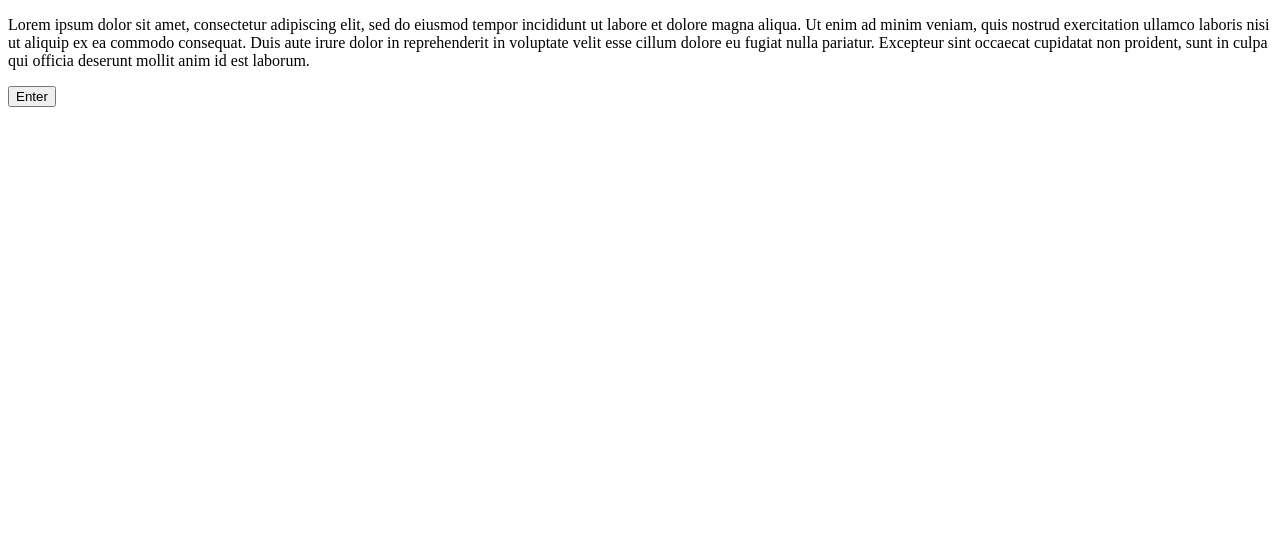
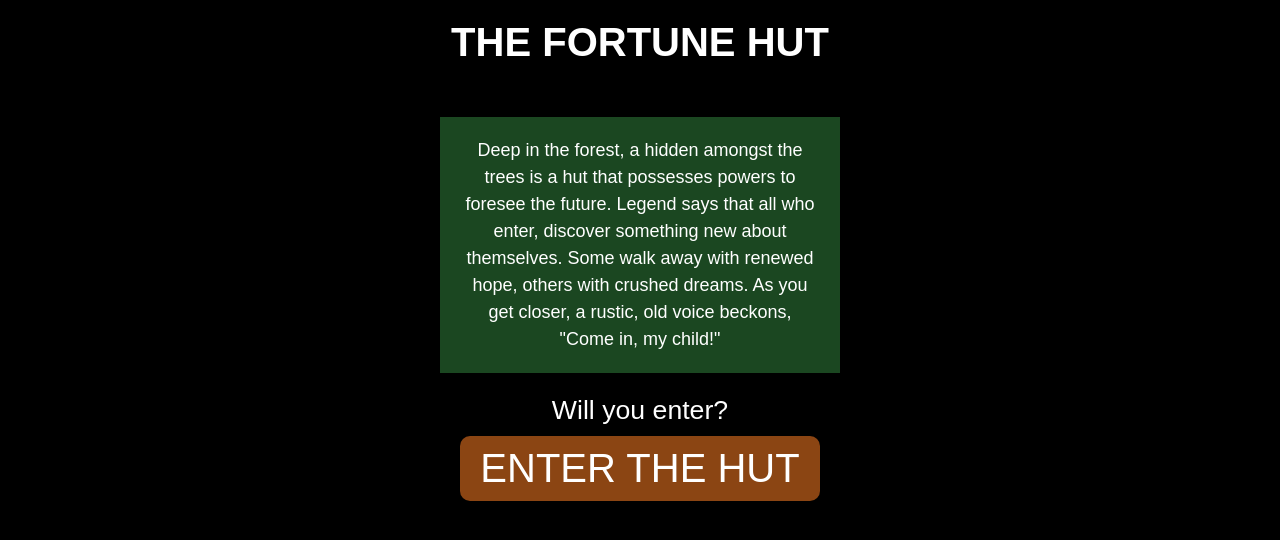
Before and after one commit to pandawarlord/cse110-sp23-group4, a plain HTML site: page source/prototyping/landing-prototype.html in a window 1280 px wide. Drawn offline with Linux system fonts and the light colour scheme.

Commit message:
Basic layout and design for landing page

```diff
--- a/source/prototyping/landing-prototype.html
+++ b/source/prototyping/landing-prototype.html
@@ -2,9 +2,26 @@
 <html>
   <head>
     <title>This is the landing prototype</title>
+    <link rel="stylesheet" type="text/css" href="landing-style.css">
   </head>
+
+  <header>
+    <h1> THE FORTUNE HUT</h1>
+  </header>
+
   <body>
-    <p>Lorem ipsum dolor sit amet, consectetur adipiscing elit, sed do eiusmod tempor incididunt ut labore et dolore magna aliqua. Ut enim ad minim veniam, quis nostrud exercitation ullamco laboris nisi ut aliquip ex ea commodo consequat. Duis aute irure dolor in reprehenderit in voluptate velit esse cillum dolore eu fugiat nulla pariatur. Excepteur sint occaecat cupidatat non proident, sunt in culpa qui officia deserunt mollit anim id est laborum.</p>
-    <button onclick="window.location.href='menu-prototype.html'">Enter</button>
+    <!-- A container to make a frame or box around the introduction/story-->
+    <div class="storyFrame">
+      <p>
+        Deep in the forest, a hidden amongst the trees is a hut that possesses powers to foresee the future.
+        Legend says that all who enter, discover something new about themselves. Some walk away with renewed hope, others with crushed dreams.
+        As you get closer, a rustic, old voice beckons, "Come in, my child!"
+        <br>
+      </p>
+    </div>
+    <p id="question">
+      Will you enter?
+    </p>
+    <button onclick="window.location.href='menu-prototype.html'">ENTER THE HUT</button>
   </body>
 </html>
--- /dev/null
+++ b/source/prototyping/landing-style.css
@@ -0,0 +1,86 @@
+/* Reset default browser styles */
+body, h1, p {
+    margin: 0;
+    padding: 0;
+  }
+
+/* Makes entire page's background black*/
+html {
+    background-color: black;
+}
+
+/* Styles the body */
+body {
+color: white;
+font-family: 'Arial', sans-serif;
+text-align: center;
+}
+
+/* Styles the header */
+header {
+/*background-color: #1B4721;*/
+padding: 20px;
+text-align: center;
+}
+
+/* Styles the heading/title text*/
+h1 {
+font-size: 40px;
+font-weight: bold;
+color: white;
+/*color: #FFFFFF;*/
+margin-bottom: 10px;
+}
+
+/* Styles the frame around the introduction text*/
+.storyFrame {
+/* background-color: #1B4721; */
+border: 2px solid red;
+margin: 0 auto;
+padding: 0;
+border: 0;
+width: 400px; /* Adjust the width of the container as needed */
+height: 300px; /* Adjust the height of the container as needed */
+display: flex;
+justify-content: center;
+align-items: center;
+/*background-color: #1B4721; *//* Adjust the background color as desired */
+}
+
+/* Styles the text inside the frame */
+.storyFrame p {
+text-align: center;
+font-size: 18px;
+line-height: 1.5;
+margin-top: 10px;
+margin-bottom: 10px;
+padding: 20px;
+background-color: #1B4721;
+}
+
+/*Styles the question*/
+#question {
+font-size: 20pt;
+margin-bottom: 10px;
+background-color: black ;
+}
+
+/* Styles the enter button*/
+button {
+display: block;
+margin: 0 auto;
+padding: 10px 20px;
+background-color: #8B4513;
+font-size: 30pt;
+color: #FFFFFF;
+text-decoration: none;
+border: none;
+border-radius: 10px;
+cursor: pointer;
+transition: background-color 0.3s ease;
+}
+
+/*Animates the enter button*/
+button:hover {
+background-color: rgb(8, 50, 65);
+}
```
